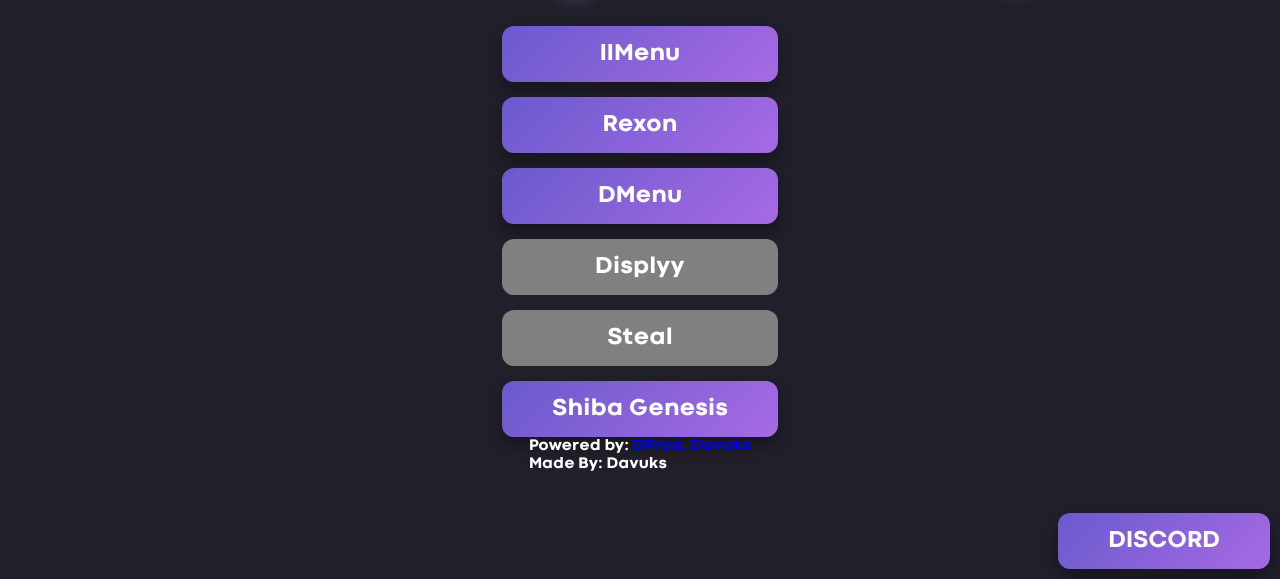
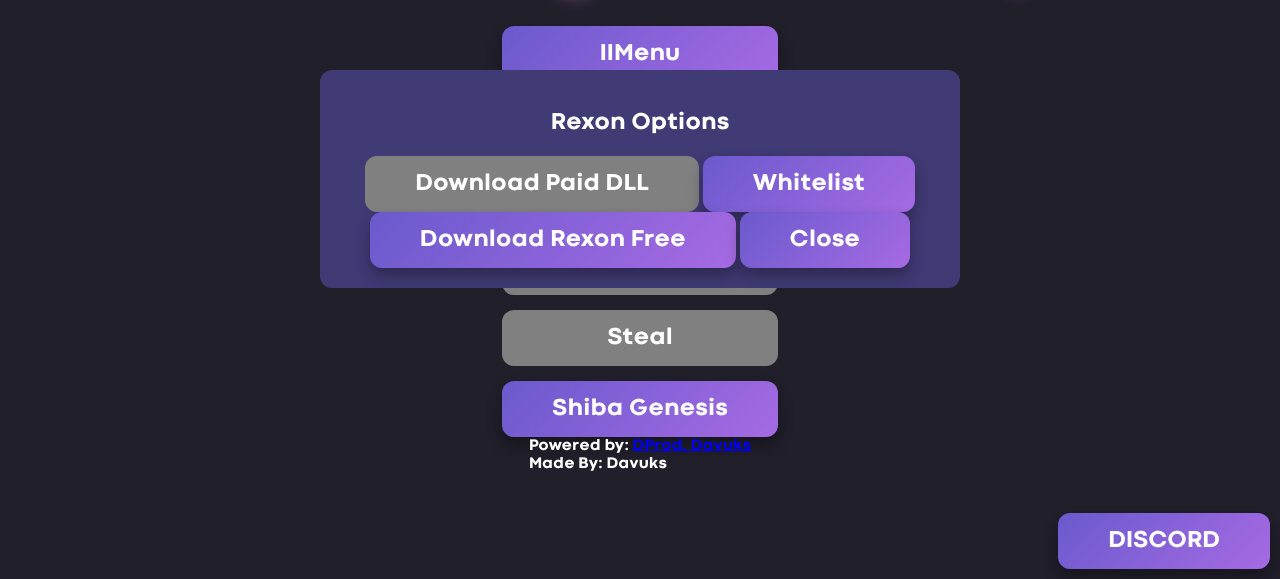
Before and after one commit to Davuksl/DMenuForever, a plain HTML site: page index.html in a window 1280 px wide. Both pictures are taken after a click on the button "Rexon". Shown: the part 221-800 px from the top of the page. Drawn offline with Linux system fonts and the light colour scheme.

Commit message:
Update index.html

```diff
--- a/index.html
+++ b/index.html
@@ -83,6 +83,27 @@
             visibility: visible;
             transform: translate(-50%, -50%) scale(1);
         }
+
+        .modal {
+            position: fixed;
+            top: 50%;
+            left: 50%;
+            transform: translate(-50%, -50%) scale(0.8);
+            background-color: rgb(64, 58, 117);
+            padding: 20px;
+            border-radius: 12px;
+            z-index: 10;
+            text-align: center;
+            opacity: 0;
+            visibility: hidden;
+            transition: opacity 0.4s ease, transform 0.4s ease, visibility 0.4s;
+        }
+
+        .modal.show {
+            opacity: 1;
+            visibility: visible;
+            transform: translate(-50%, -50%) scale(1);
+        }
     </style>
 </head>
 <body>
@@ -104,42 +125,36 @@
 
     <button class="button" onclick="window.location.href='https://www.dmenu.me/Rush'" style="position: fixed; bottom: 10px; right: 10px;">DISCORD</button>
 
-    <div class="settings-panel" id="settingsPanel">
-        <h2>Settings</h2>
-        <button class="button" id="toggleDiscord">Enable Discord Widget</button>
-        <button class="button" id="closeSettings">Close</button>
-        <div class="discord-widget" id="discordWidget" style="display: none;">
-            <iframe src="https://discord.com/widget?id=1190318037715398718&theme=dark" width="350" height="500" allowtransparency="true" frameborder="0" sandbox="allow-popups allow-popups-to-escape-sandbox allow-same-origin allow-scripts"></iframe>
-        </div>
+    <div class="modal" id="rexon-modal">
+        <h2>Rexon Options</h2>
+        <button class="button" disabled>Download Paid DLL</button>
+        <button class="button" onclick="window.location.href='https://discord.gg/rexon'">Whitelist</button>
+        <button class="button" onclick="window.location.href='https://cdn.discordapp.com/attachments/1218949773374001152/1315114855732346890/RexonFREE.dll'">Download Rexon Free</button>
+        <button class="button" id="closeRexon">Close</button>
+    </div>
+
+    <div class="modal" id="shiba-modal">
+        <h2>This DLL Have autoupdate!</h2>
+        <button class="button" onclick="window.location.href='https://github.com/DMenuForever/DMenuForever/raw/refs/heads/main/DMENUACTUALLY.dll'">Download DLL</button>
+        <button class="button" id="closeShiba">Close</button>
     </div>
 
     <script>
-        document.getElementById('settingsButton').addEventListener('click', function() {
-            document.getElementById('settingsPanel').classList.add('show');
+        document.getElementById('rexonButton').addEventListener('click', function() {
+            document.getElementById('rexon-modal').classList.add('show');
         });
 
-        document.getElementById('closeSettings').addEventListener('click', function() {
-            document.getElementById('settingsPanel').classList.remove('show');
+        document.getElementById('closeRexon').addEventListener('click', function() {
+            document.getElementById('rexon-modal').classList.remove('show');
         });
 
-        document.getElementById('toggleDiscord').addEventListener('click', function() {
-            let widget = document.getElementById('discordWidget');
-            let isEnabled = widget.style.display === 'block';
-            widget.style.display = isEnabled ? 'none' : 'block';
-            document.cookie = `discordWidget=${!isEnabled}; path=/; max-age=31536000`;
+        document.getElementById('shibaButton').addEventListener('click', function() {
+            document.getElementById('shiba-modal').classList.add('show');
         });
 
-        window.onload = function() {
-            let cookies = document.cookie.split('; ').reduce((acc, cookie) => {
-                let [name, value] = cookie.split('=');
-                acc[name] = value;
-                return acc;
-            }, {});
-
-            if (cookies.discordWidget === 'true') {
-                document.getElementById('discordWidget').style.display = 'block';
-            }
-        };
+        document.getElementById('closeShiba').addEventListener('click', function() {
+            document.getElementById('shiba-modal').classList.remove('show');
+        });
     </script>
 </body>
 </html>
```
